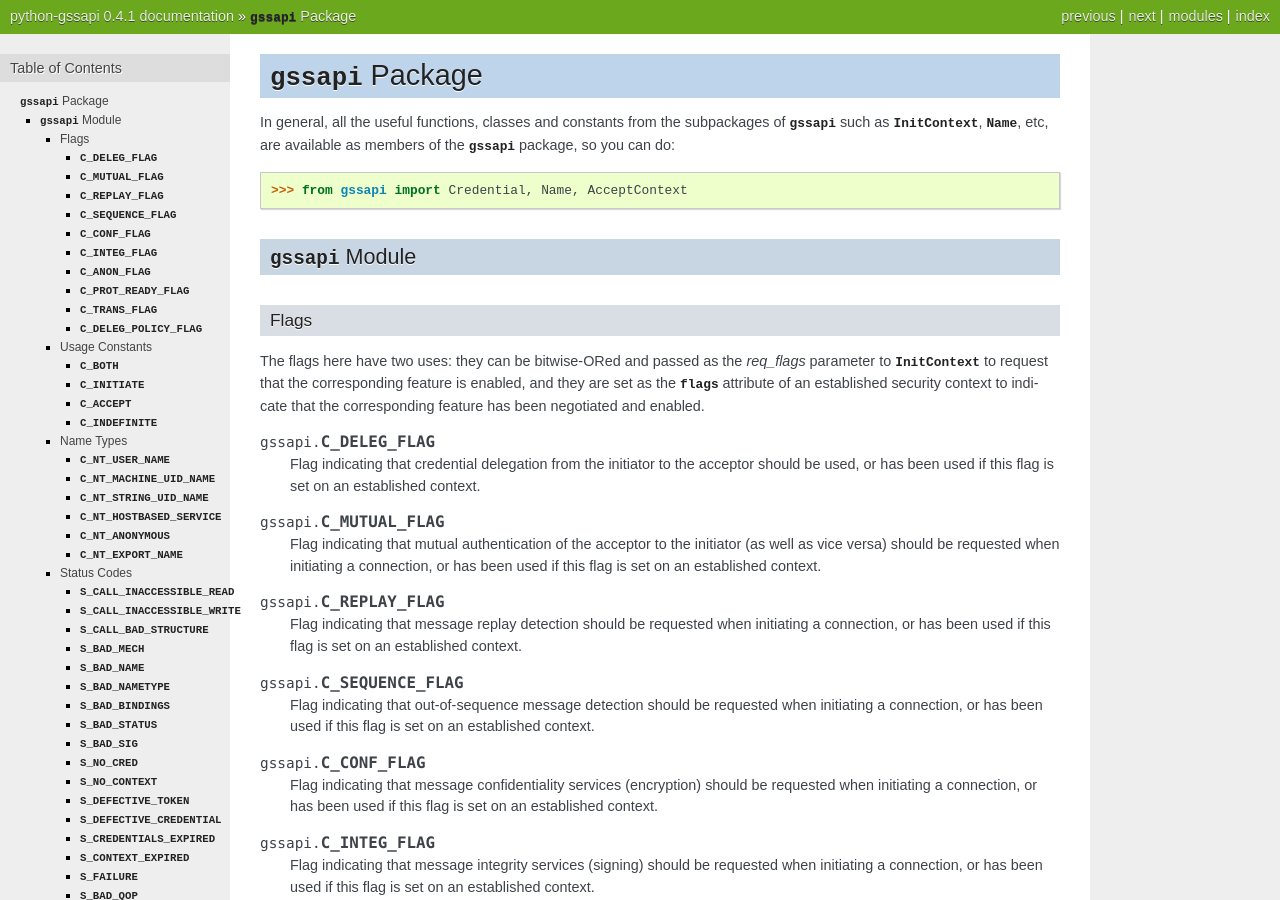
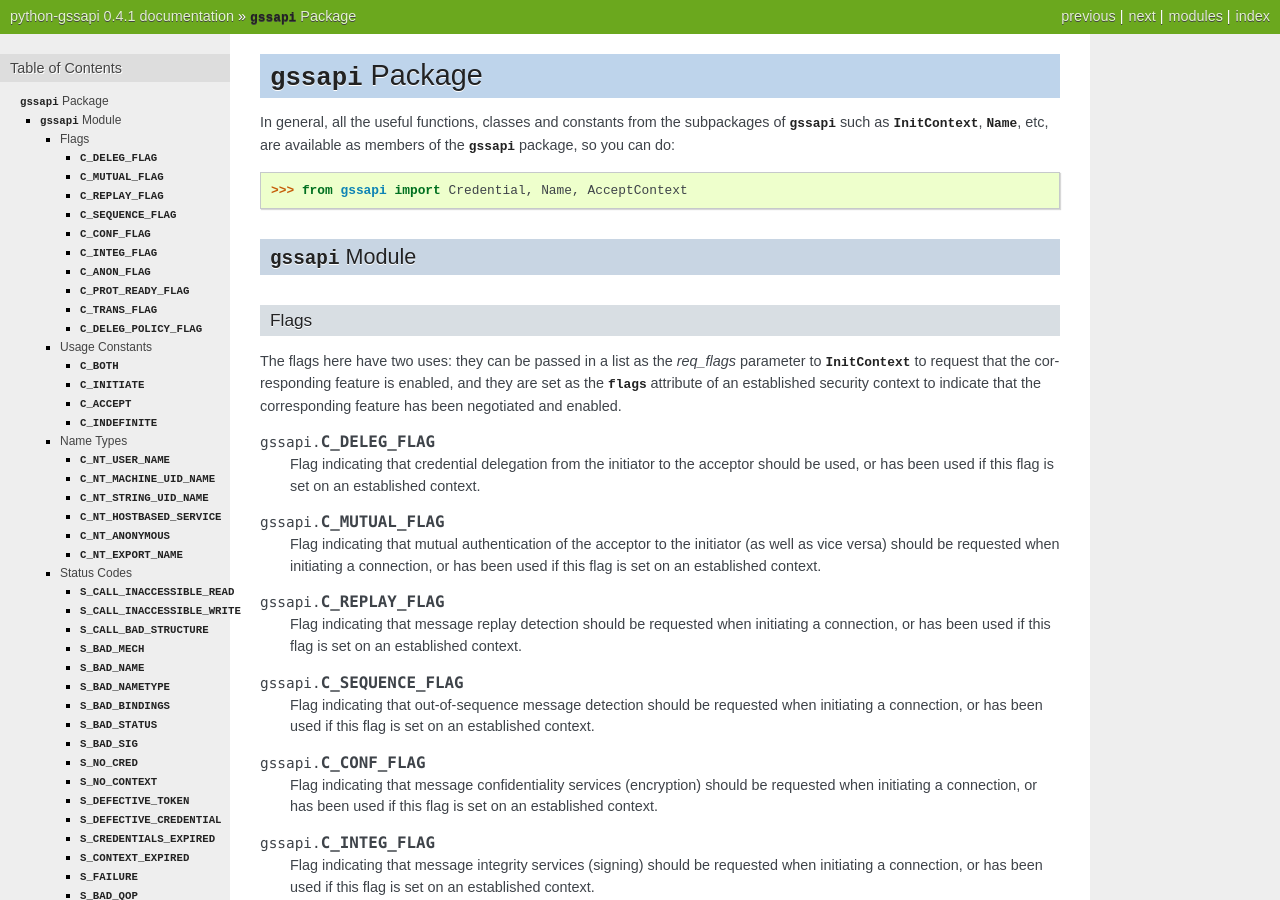
Before and after one commit to sigmaris/python-gssapi, a Sphinx documentation site: the page built from docs/source/api/gssapi.rst, in a window 1280 px wide and 900 px high. Built offline with Sphinx 7.4.7, drawn with Linux system fonts in a browser that asks for light colours.

Commit message:
Small doc fix, req_flags is a sequence, not a bitfield

```diff
--- a/docs/source/api/gssapi.rst
+++ b/docs/source/api/gssapi.rst
@@ -15,7 +15,7 @@ members of the :mod:`gssapi` package, so you can do:
 Flags
 ^^^^^
 
-The flags here have two uses: they can be bitwise-ORed and passed as the `req_flags` parameter to
+The flags here have two uses: they can be passed in a list as the `req_flags` parameter to
 :class:`~gssapi.ctx.InitContext` to request that the corresponding feature is enabled, and they are
 set as the :attr:`~gssapi.ctx.Context.flags` attribute of an established security context to
 indicate that the corresponding feature has been negotiated and enabled.
```
